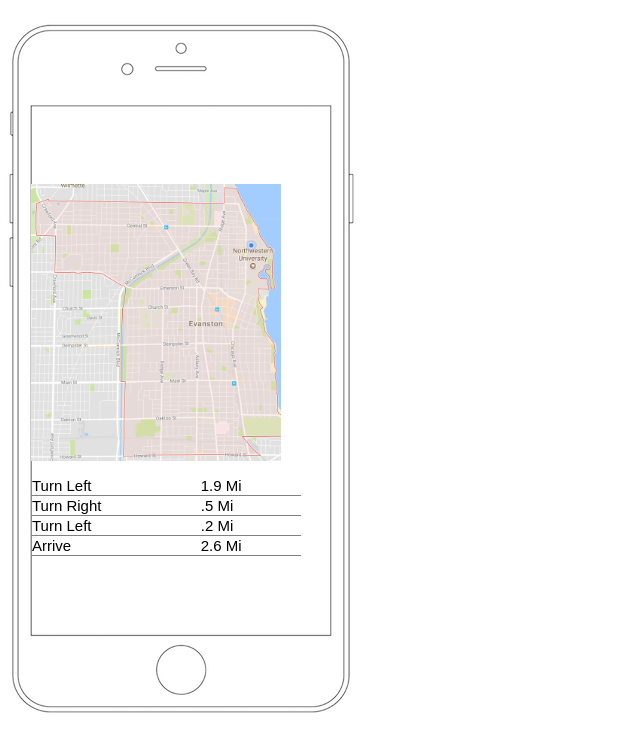
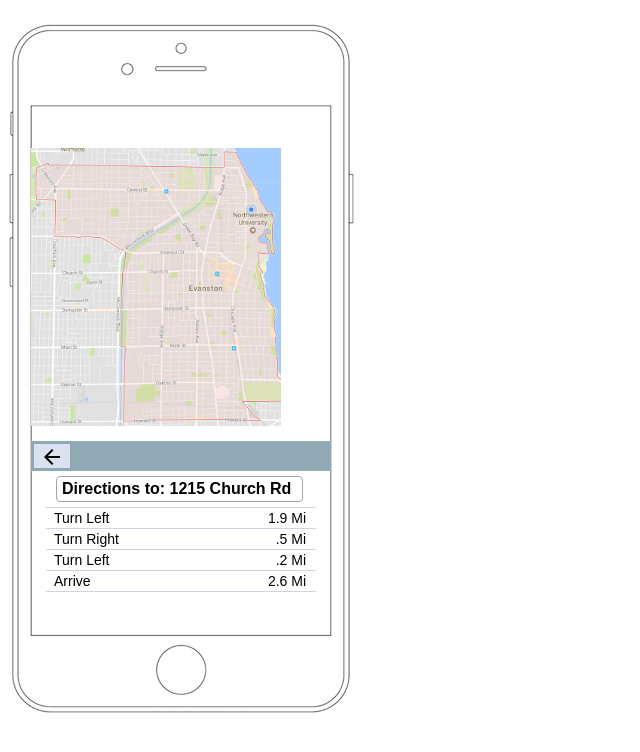
Before and after one commit to mtruong68/intellishelter, a plain HTML site: page shelter_directions.html in a window 1280 px wide. Shown: the whole page, without its empty margins (0-640 px from the left). Drawn offline with Linux system fonts and the light colour scheme.

Commit message:
shelter directions stuff

```diff
--- a/css/shelter_directions.css
+++ b/css/shelter_directions.css
@@ -3,12 +3,49 @@
 	margin-bottom: 15px;
 }
 
+#directionheader {
+	width: 300px;
+	height: 30px;
+	background-color: rgb(144, 169, 178);
+
+}
+
+#directionbox{
+	font-size: 16px;
+	font-weight: bold;
+	border: 1px solid #a0a6af;
+	margin: 5px 0px 5px 25px;
+	padding: 3px 0px 3px 5px;
+	max-width: 240px;
+	border-radius: 4px;
+}
+
+.button {
+	background-color: #dae2ef;
+	border: none;
+	max-width: 45px;
+	height: 24px;
+	margin: 3px 0px 0px 3px;
+}
+
+.button:hover {
+	cursor: pointer;
+}
+
 #directiontable{
-	font-size: 15px;
+	font-size: 14px;
 	width: 90%;
 	border-collapse: collapse;
+	border-top: 1px solid #ced5e0;
+	margin-left: 15px;
 }
 
 td {
-	border-bottom: 1px solid gray;
+	border-bottom: 1px solid #ced5e0;
+	padding: 2px 0px 2px 8px;
 }
+
+#directiontable .right {
+	text-align: right;
+	padding-right: 10px;
+}
--- a/shelter_directions.html
+++ b/shelter_directions.html
@@ -11,22 +11,30 @@
 <body>
 	<div id="screen">
 		<img id="map" src="images/Evanston_map.PNG" alt="map">
+		<div id="directionheader">
+			<a href="find_a_shelter.html">
+					<button class="button"><i class="material-icons">arrow_back</i></button>
+				</a>
+		</div>
+		<div id="directionbox">
+			 Directions to: 1215 Church Rd
+		</div>
 		<table id="directiontable">
 			<tr>
 				<td> Turn Left </td>
-				<td> 1.9 Mi </td>
+				<td class="right"> 1.9 Mi </td>
 			</tr>
 			<tr>
 				<td> Turn Right </td>
-				<td> .5 Mi </td>
+				<td class="right"> .5 Mi </td>
 			</tr>
 			<tr>
 				<td> Turn Left </td>
-				<td> .2 Mi </td>
+				<td class="right"> .2 Mi </td>
 			</tr>
 			<tr>
 				<td> Arrive </td>
-				<td> 2.6 Mi </td>
+				<td class="right"> 2.6 Mi </td>
 			</tr>
 		</table>
 	</div>
```
